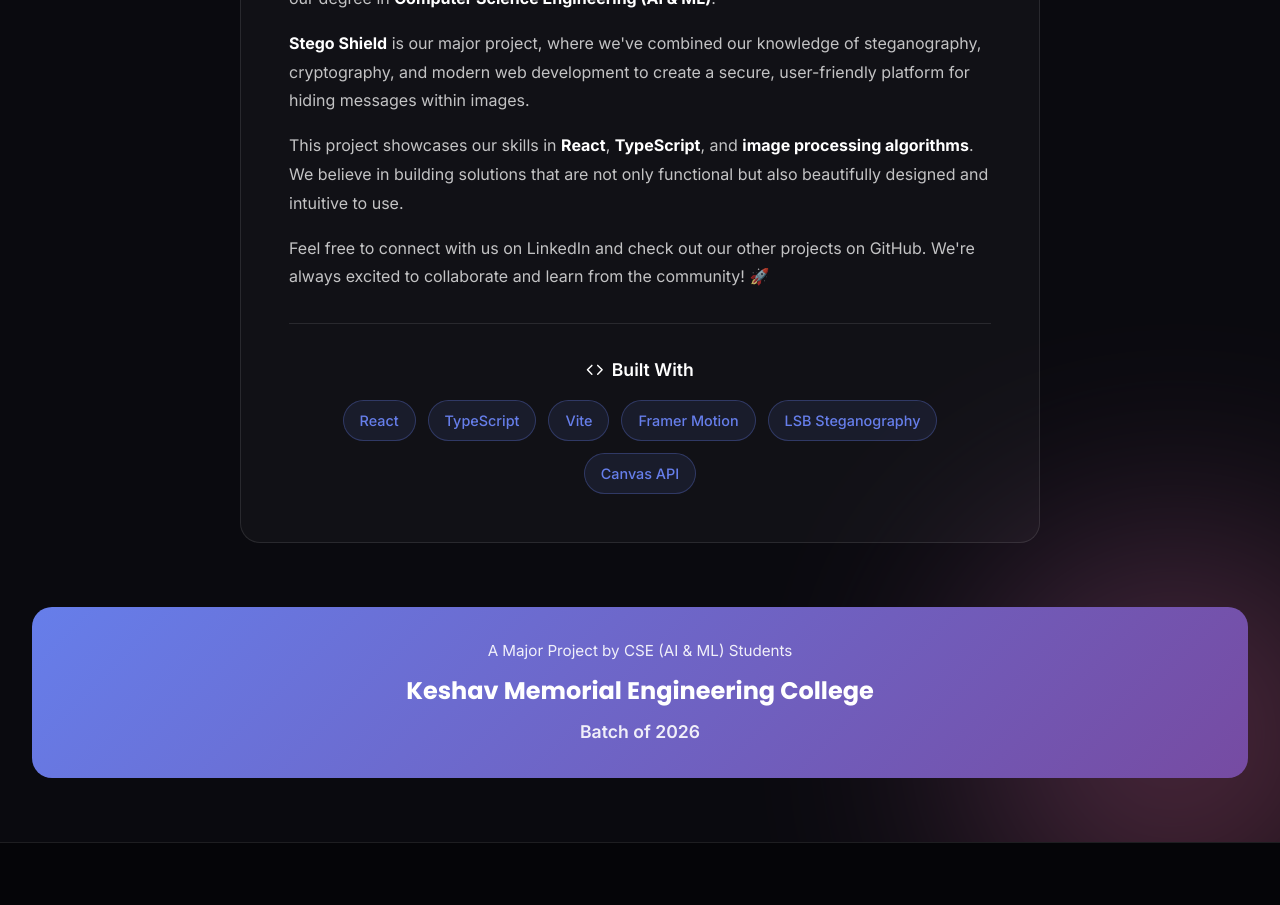
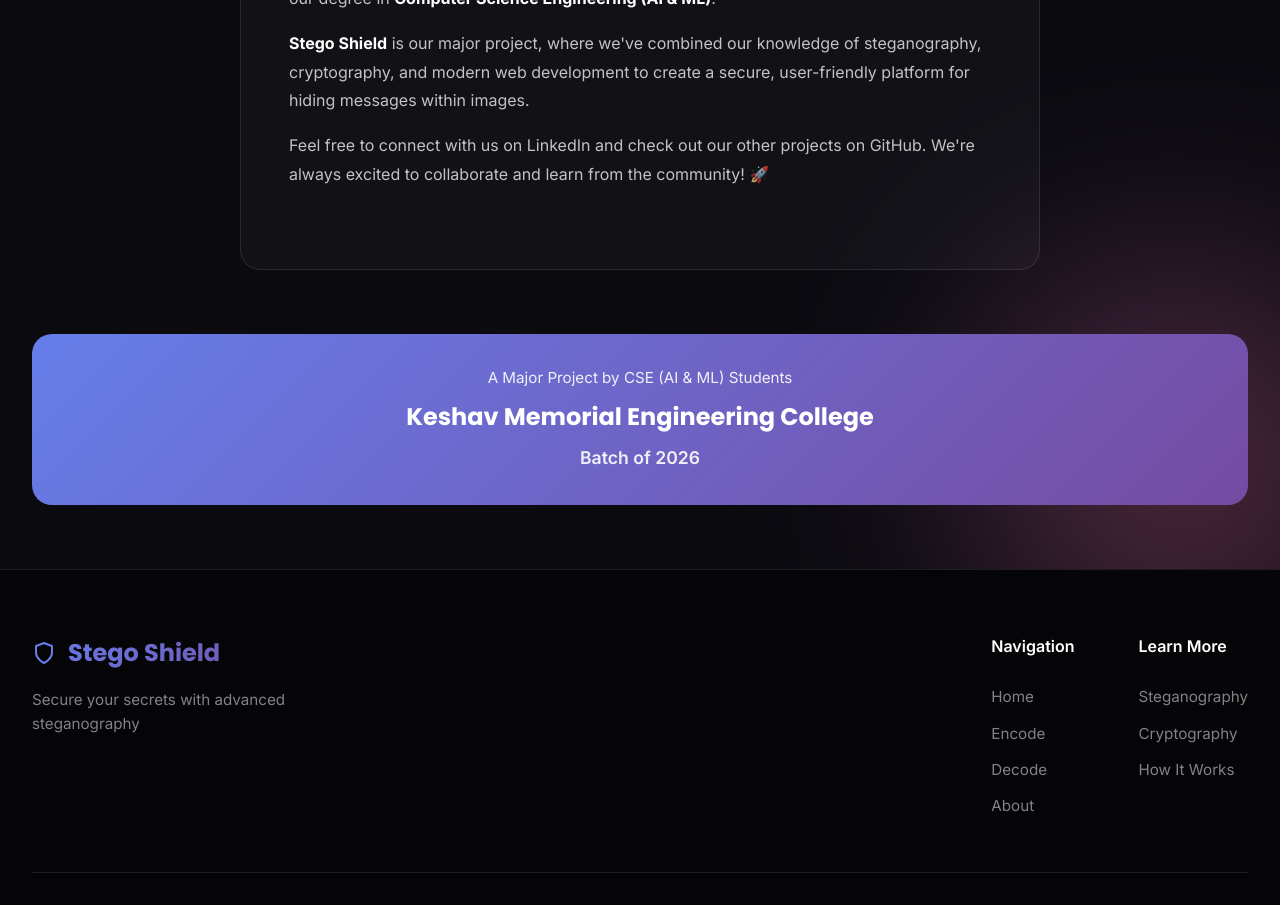
Before and after one commit to Soumith-R/Stego-Shield, a React (Vite) app: page /about in a window 1280 px wide. Shown: the part 1540-2445 px from the top of the page. Built offline with nearby package versions, Linux system fonts and the light colour scheme.

Commit message:
About us update

```diff
--- a/src/pages/About.tsx
+++ b/src/pages/About.tsx
@@ -146,17 +146,12 @@
                   platform for hiding messages within images.
                 </p>
                 <p>
-                  This project showcases our skills in <strong>React</strong>, <strong>TypeScript</strong>,
-                  and <strong>image processing algorithms</strong>. We believe in building solutions that
-                  are not only functional but also beautifully designed and intuitive to use.
-                </p>
-                <p>
                   Feel free to connect with us on LinkedIn and check out our other projects on GitHub.
                   We're always excited to collaborate and learn from the community! 🚀
                 </p>
               </div>
 
-              <div className={styles.techStack}>
+              {/* <div className={styles.techStack}>
                 <h3><FiCode /> Built With</h3>
                 <div className={styles.techTags}>
                   <span>React</span>
@@ -166,7 +161,7 @@
                   <span>LSB Steganography</span>
                   <span>Canvas API</span>
                 </div>
-              </div>
+              </div> */}
             </div>
           </motion.div>
 
```
